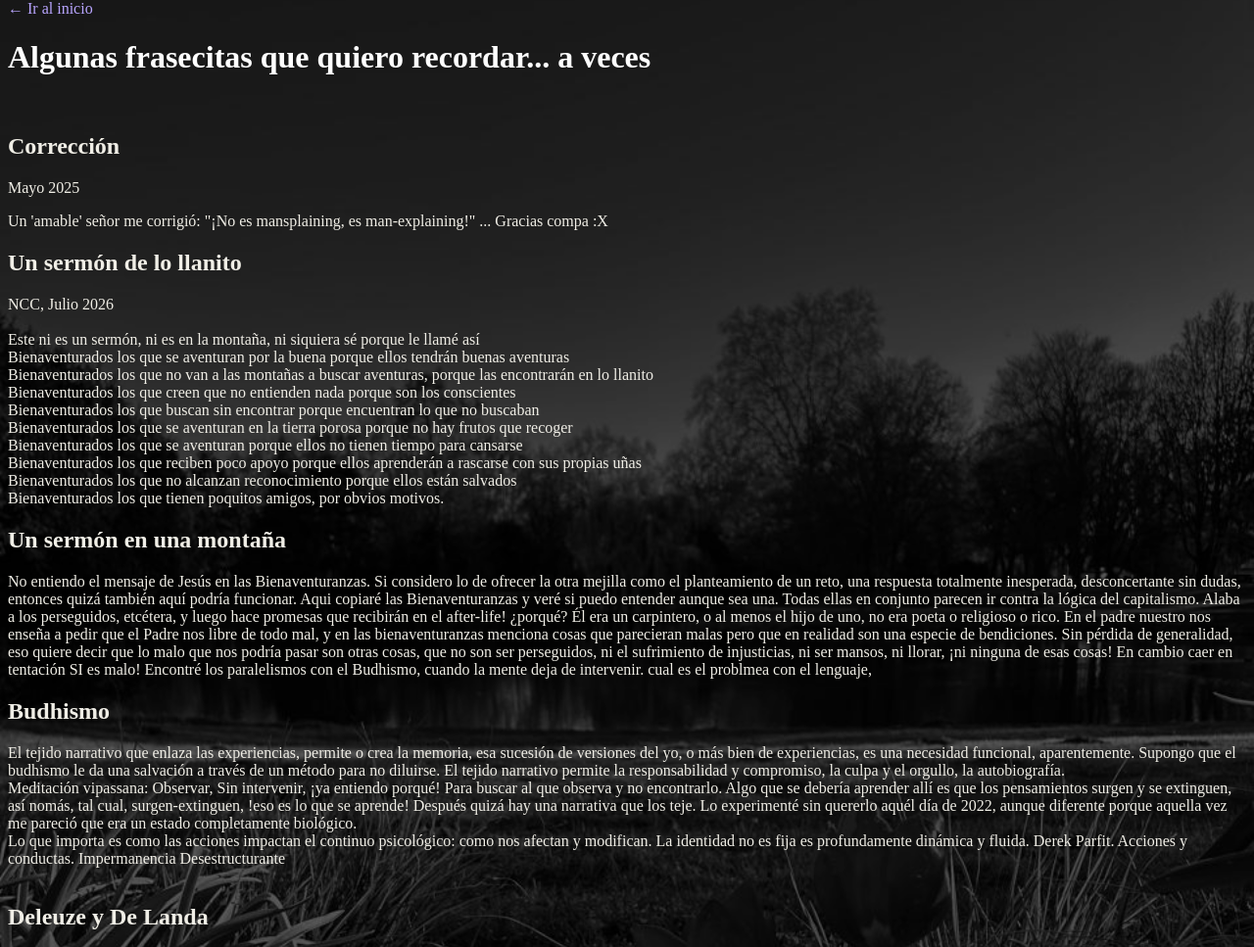
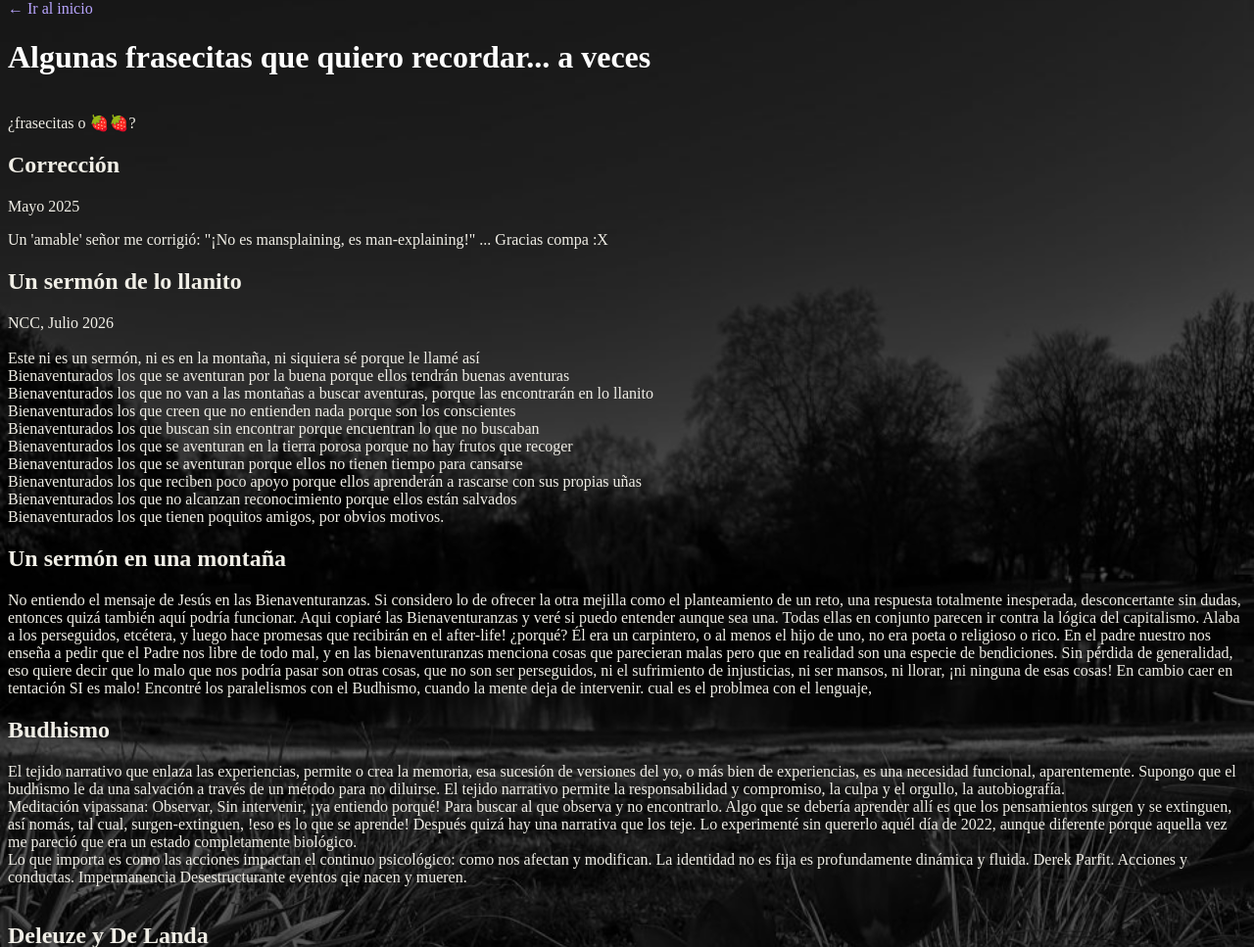
Before and after one commit to Elinada/my_web, a Flask app: page /frases in a window 1280 px wide. Shown: the part 64-1031 px from the top of the page at 98% size. Run offline with Flask 3, Linux system fonts and the light colour scheme.

Commit message:
avances2

```diff
--- a/templates/frases.html
+++ b/templates/frases.html
@@ -7,6 +7,7 @@
 <div class="essays-container">
     <h1> Algunas frasecitas que quiero recordar... a veces </h1>
     <br>
+    ¿frasecitas o 🍓🍓?
     <div class="essay">
      <h2>Corrección</h2>
         <div class="date">Mayo 2025</div>
@@ -71,6 +72,7 @@ y modifican. La identidad no es fija es profundamente dinámica y fluida.
 Derek Parfit. Acciones y conductas.
 Impermanencia
 Desestructurante
+eventos qie nacen y mueren.
 </div>
 <br>
 </div>
```
